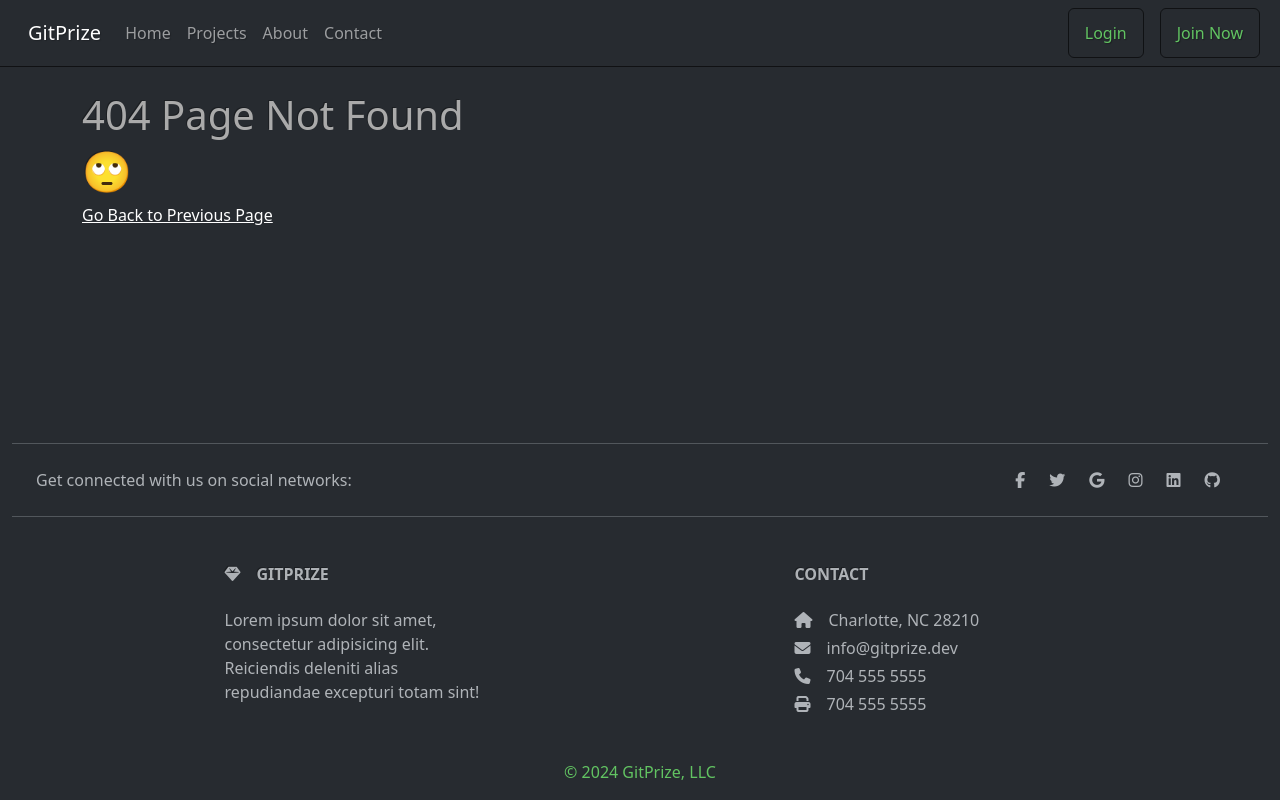
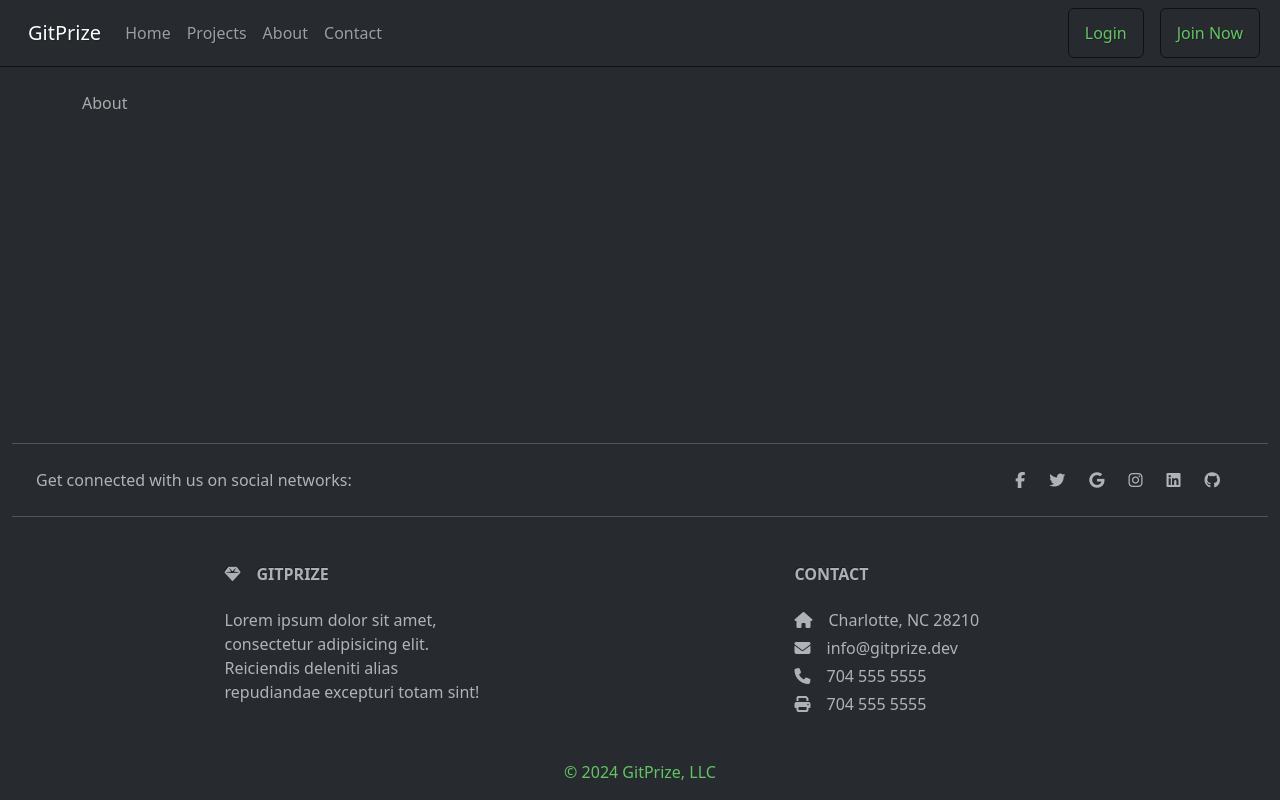
Before and after one commit to coulterkyle/Project-3, a React (Vite) app in the folder client/: page /about in a window 1280 px wide. Built offline with nearby package versions, Linux system fonts and the light colour scheme.

Commit message:
Small style changes and added About page

```diff
--- a/client/src/components/ui/repo.jsx
+++ b/client/src/components/ui/repo.jsx
@@ -7,12 +7,12 @@ export default function repo({ repos }) {
         <ul className="list-group">
             {repos.map((data, index) =>
                 <li key={index} className="list-group-item d-flex align-items-center">
-                <div className="badge text-bg-info rounded-pill">{data.open_issues}</div>
+                <div className="badge text-bg-success rounded-pill">{data.open_issues}</div>
                     <div className="text-start mx-2">
                         <h5 className="m-0">{data.name}</h5>
                         <small>{data.description}</small>
                     </div>
-                    <Link to={data.name} data-id={data.id} className="ms-auto btn btn-info">View Issues</Link>
+                    <Link to={data.name} data-id={data.id} className="ms-auto btn btn-success">View Issues</Link>
                 </li>
             )}
         </ul>
--- a/client/src/main.jsx
+++ b/client/src/main.jsx
@@ -11,6 +11,7 @@ import Issues from './pages/Issues';
 import Repos from './pages/Repos';
 import Contact from './pages/Contact';
 import Users from './pages/Users';
+import About from './pages/About';
 
 const router = createBrowserRouter([
   {
@@ -29,7 +30,7 @@ const router = createBrowserRouter([
         element: <Signup />
       }, {
         path: '/about',
-        element: <Error /> //Change later...
+        element: <About /> //Change later...
       }, {
         path: '/contact',
         element: <Contact />
--- /dev/null
+++ b/client/src/pages/About.jsx
@@ -0,0 +1,9 @@
+const About = () => {
+    return (
+      <div className="container">
+        About
+      </div>
+    );
+  };
+
+  export default About;
```
Also changed, not shown: 1 other file (tests, documents, lock files or other folders).
